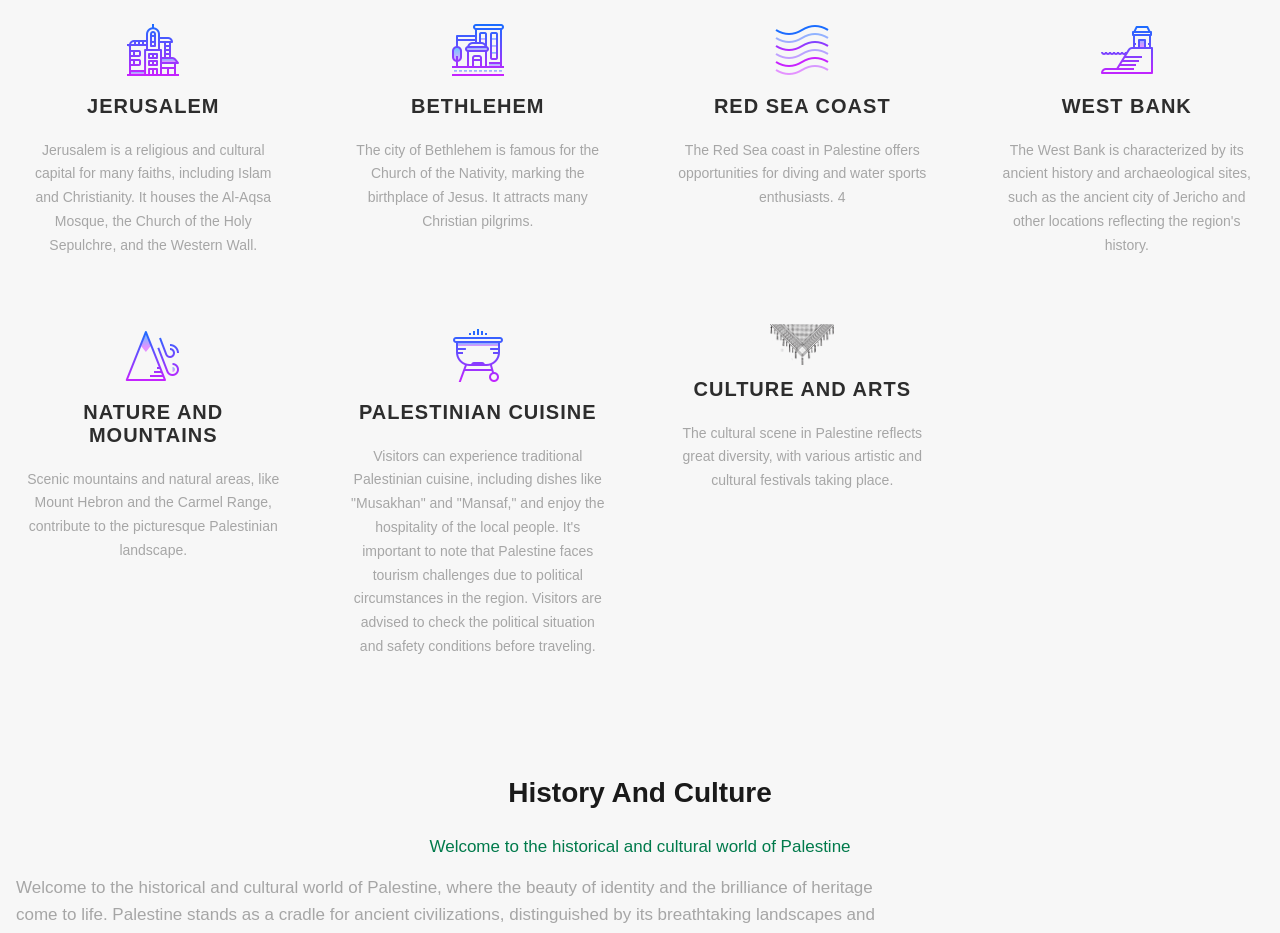
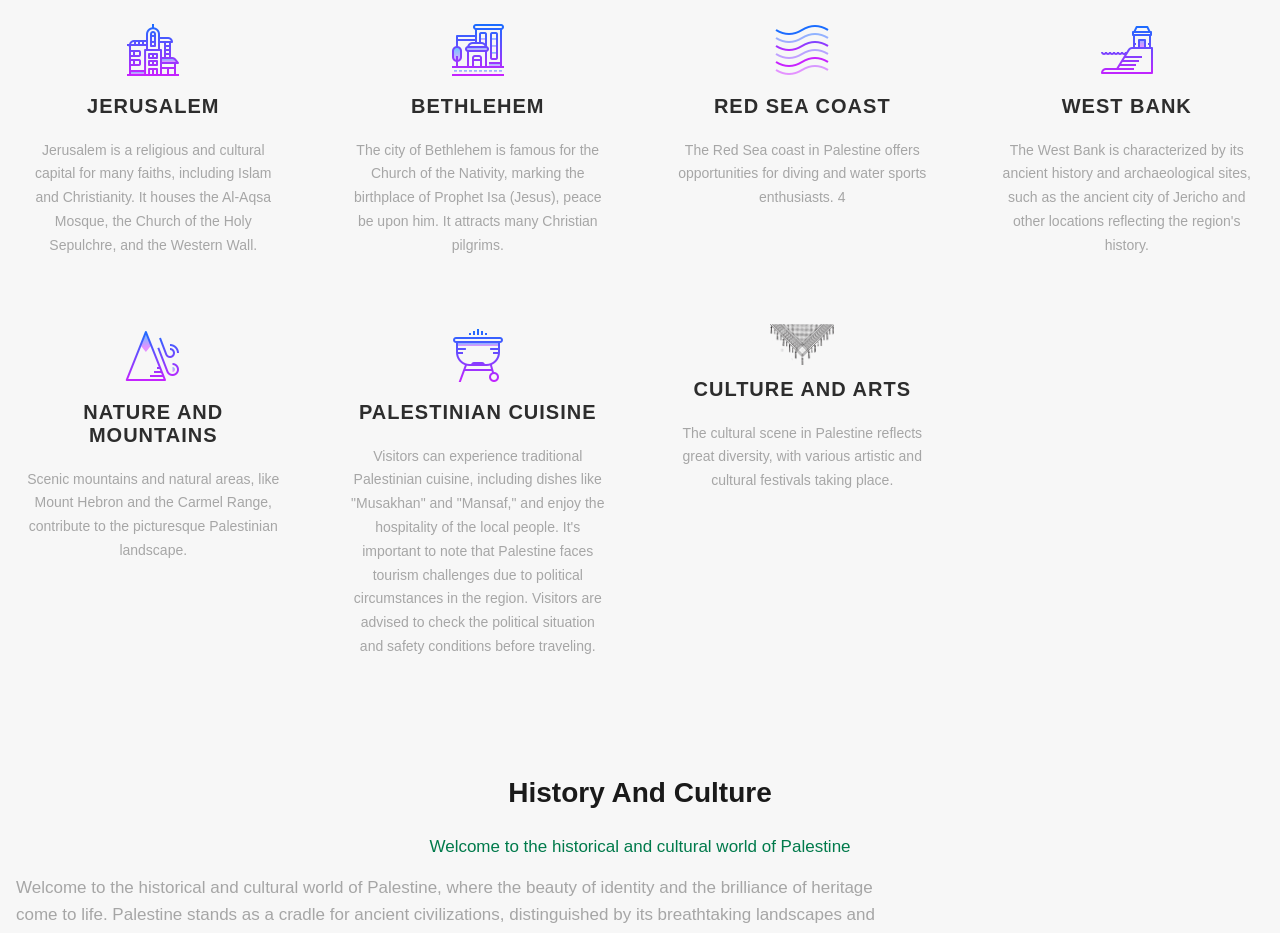
Before and after one commit to omair-660/Palestine, a plain HTML site: page index.html in a window 1280 px wide. Shown: the part 1120-2053 px from the top of the page. Drawn offline with Linux system fonts and the light colour scheme.

Commit message:
Update index.html

```diff
--- a/index.html
+++ b/index.html
@@ -77,7 +77,7 @@ Palestine is a significant tourist destination with rich historical and cultural
         <div class="box">
           <img src="2.png" alt="">
           <h5>Bethlehem</h5>
-          <p>The city of Bethlehem is famous for the Church of the Nativity, marking the birthplace of Jesus. It attracts many Christian pilgrims. </p>
+          <p>The city of Bethlehem is famous for the Church of the Nativity, marking the birthplace of Prophet Isa (Jesus), peace be upon him. It attracts many Christian pilgrims.</p>
         </div>
         <div class="box">
           <img src="3.png" alt="">
```
